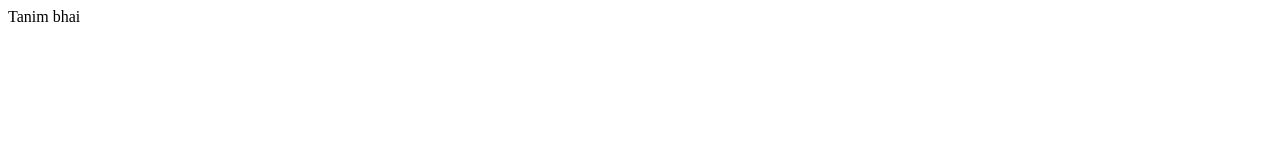
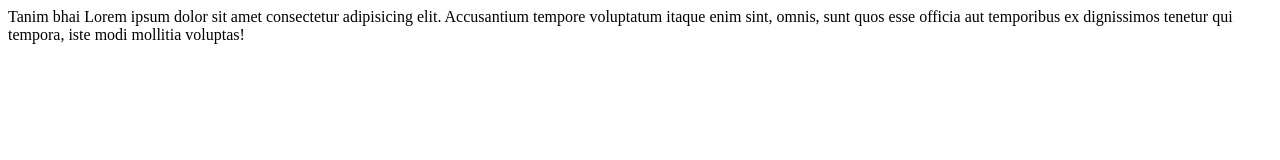
Before and after one commit to hasnat-martin/martin, a plain HTML site: page about.html in a window 1280 px wide. Drawn offline with Linux system fonts and the light colour scheme.

Commit message:
Lorem added

```diff
--- a/about.html
+++ b/about.html
@@ -7,5 +7,6 @@
 </head>
 <body>
     Tanim bhai
+    Lorem ipsum dolor sit amet consectetur adipisicing elit. Accusantium tempore voluptatum itaque enim sint, omnis, sunt quos esse officia aut temporibus ex dignissimos tenetur qui tempora, iste modi mollitia voluptas!
 </body>
 </html>
```
